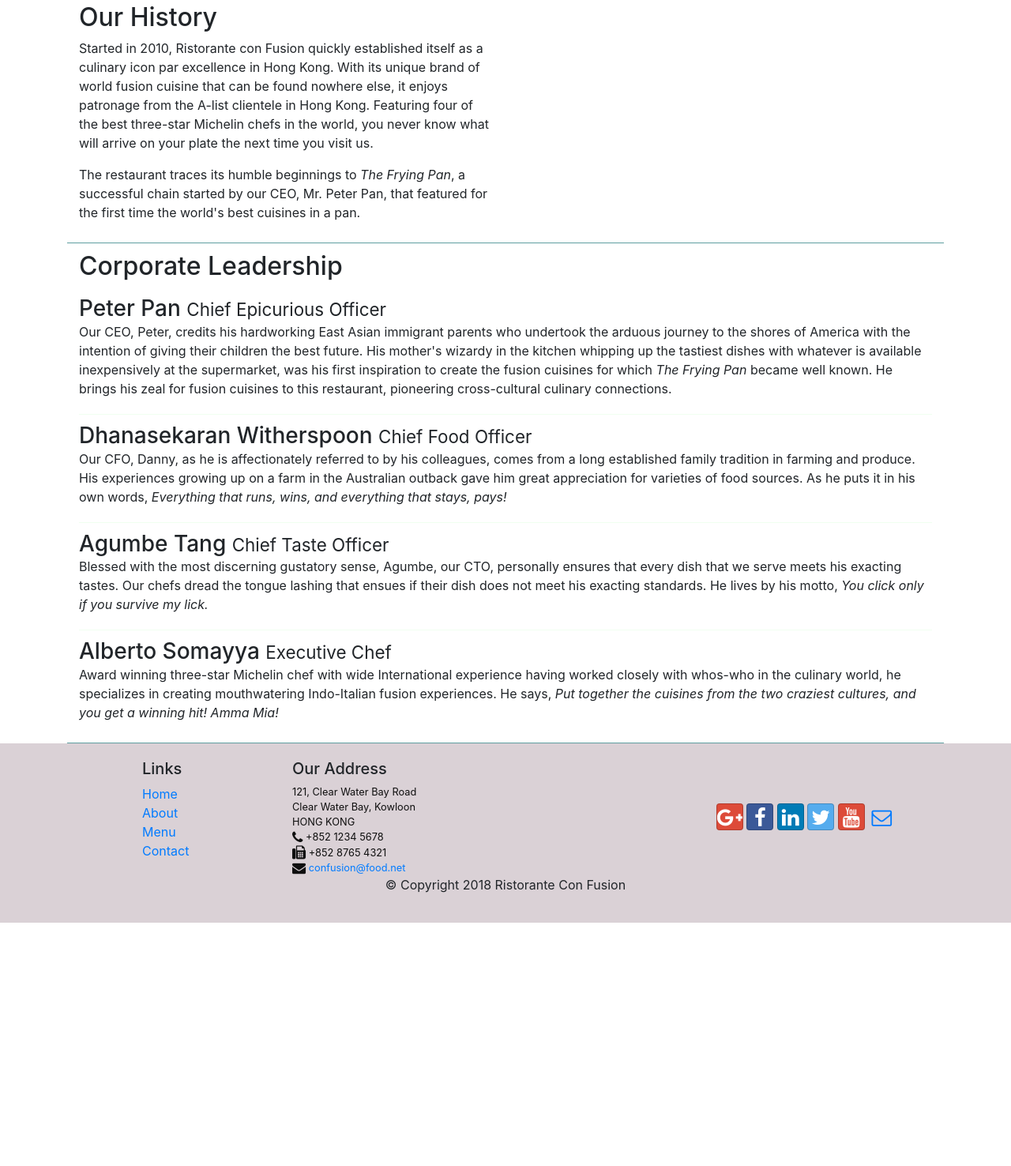
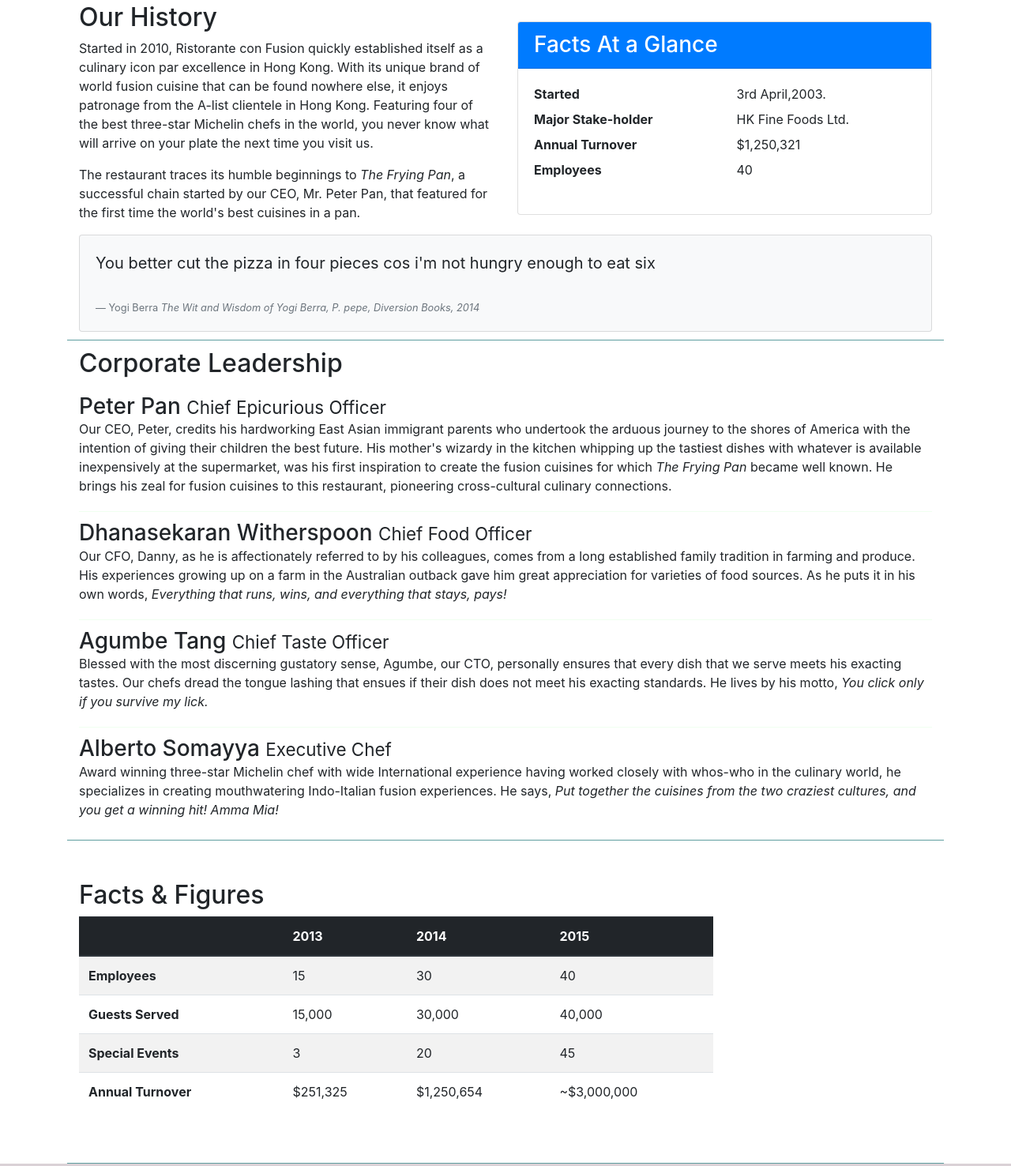
Before and after one commit to Ayovert/bootstrapTest, a website: page aboutus.html in a window 1280 px wide. Shown: the part 493-1969 px from the top of the page at 79% size. Before the commit the page ends 1661 px from the top, so only its background shows below. Drawn offline with nearby package versions, Linux system fonts and the light colour scheme.

Commit message:
Tables and Cards

```diff
--- a/aboutus.html
+++ b/aboutus.html
@@ -69,7 +69,33 @@
                 <p>Started in 2010, Ristorante con Fusion quickly established itself as a culinary icon par excellence in Hong Kong. With its unique brand of world fusion cuisine that can be found nowhere else, it enjoys patronage from the A-list clientele in Hong Kong.  Featuring four of the best three-star Michelin chefs in the world, you never know what will arrive on your plate the next time you visit us.</p>
                 <p>The restaurant traces its humble beginnings to <em>The Frying Pan</em>, a successful chain started by our CEO, Mr. Peter Pan, that featured for the first time the world's best cuisines in a pan.</p>
             </div>
-            <div>
+            <div class="col-sm">
+                <div class="card">
+                    <h3 class="card-header bg-primary text-white">Facts At a Glance</h3>
+                    <div class="card-body">
+                        <dl class="row">
+                            <dt class="col-6">Started</dt>
+                            <dd class="col-6">3rd April,2003.</dd>
+                            <dt class="col-6">Major Stake-holder</dt>
+                            <dd class="col-6">HK Fine Foods Ltd.</dd>
+                            <dt class="col-6">Annual Turnover</dt>
+                            <dd class="col-6">$1,250,321</dd>
+                            <dt class="col-6">Employees</dt>
+                            <dd class="col-6">40</dd>
+                        </dl>
+
+                    </div>
+
+                </div>
+            </div>
+
+            <div class="col-12">
+                <div class="card card-body bg-light">
+                   <blockquote class="blockquote"><p>You better cut the pizza in four pieces cos i'm not hungry enough to eat six</p></blockquote>
+                   <footer class="blockquote-footer">Yogi Berra
+                    <cite title="Source Title">The Wit and Wisdom of Yogi Berra, P. pepe, Diversion Books, 2014</cite>
+                   </footer>
+                </div>
             </div>
         </div>
 
@@ -86,6 +112,56 @@
                 <h3 class="p-content-header">Alberto Somayya <small>Executive Chef</small></h3>
                 <p class= "d-none d-sm-block">Award winning three-star Michelin chef with wide International experience having worked closely with whos-who in the culinary world, he specializes in creating mouthwatering Indo-Italian fusion experiences. He says, <em>Put together the cuisines from the two craziest cultures, and you get a winning hit! Amma Mia!</em></p>
             </div>
+       </div>
+
+       <div class="row row-content">
+           <div class="col-12 col-sm-9">
+               <h2>Facts &amp; Figures</h2>
+               <div class="table-responsive">
+                   <table class="table table-striped">
+                       <thead class="thead-dark">
+                           <tr>
+                               <th>&nbsp;</th>
+                               <th>2013</th>
+                               <th>2014</th>
+                               <th>2015</th>
+                          </tr>
+                       </thead>
+                       <tbody>
+                           <tr>
+                               <th>Employees</th>
+                               <td>15</td>
+                               <td>30</td>
+                               <td>40</td>
+                          </tr>
+
+                          <tr>
+                              <th>Guests Served</th>
+                              <td>15,000</td>
+                              <td>30,000</td>
+                              <td>40,000</td>
+                          </tr>
+
+                          <tr>
+                            <th>Special Events</th>
+                            <td>3</td>
+                            <td>20</td>
+                            <td>45</td>
+                        </tr>
+
+                          <tr>
+                            <th>Annual Turnover</th>
+                            <td>$251,325</td>
+                            <td>$1,250,654</td>
+                            <td>~$3,000,000</td>
+                        </tr>
+                       </tbody>
+                   </table>
+
+               </div>
+           </div>
+
+           <div class="col-12 col-sm-3"></div>
        </div>
 
     </div>
```
